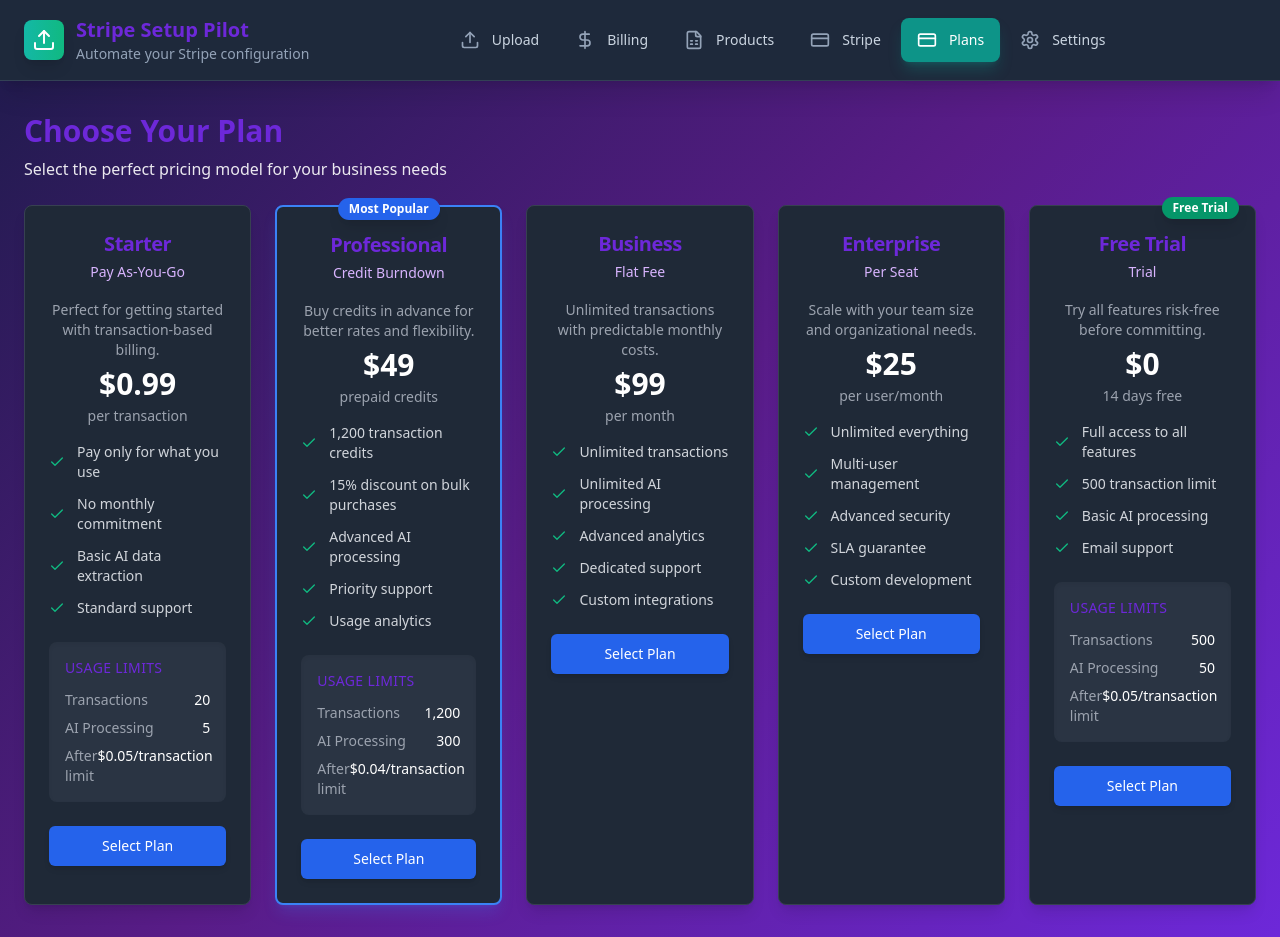
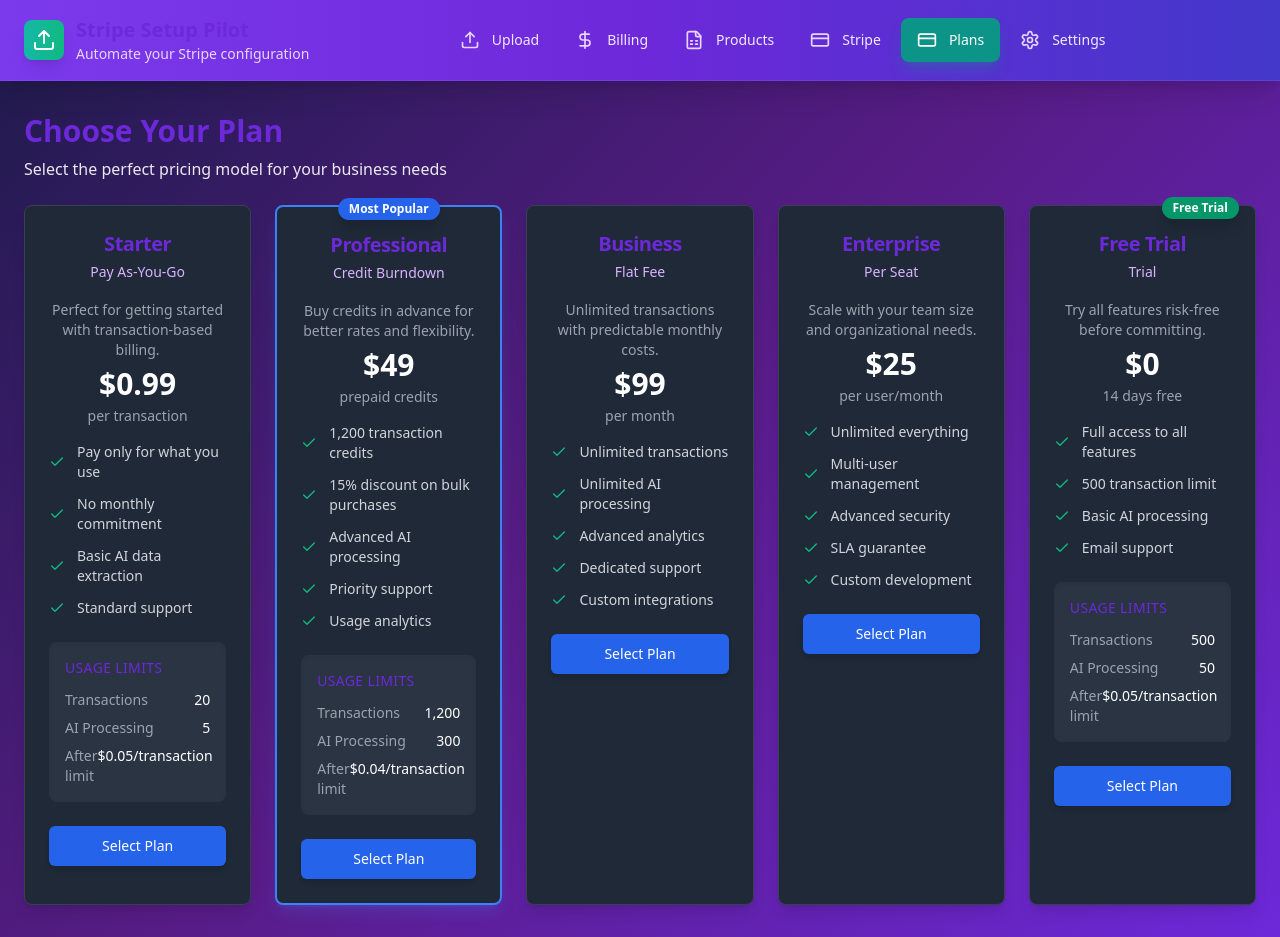
Before and after one commit to seriousCoding/stripe-setup-wizard, a React (Vite) app: page /pricing in a window 1280 px wide. Built offline with nearby package versions, Linux system fonts and the light colour scheme.

Commit message:
Fix: Top navigation purple gradient
Updated the top navigation bar to use a purple gradient background.

```diff
--- a/src/components/TopNavigation.tsx
+++ b/src/components/TopNavigation.tsx
@@ -18,7 +18,7 @@ const TopNavigation = () => {
   ];
 
   return (
-    <div className="bg-slate-800 border-b border-slate-700 shadow-xl z-50 relative">
+    <div className="bg-gradient-to-r from-purple-600 via-purple-700 to-indigo-700 border-b border-purple-500/30 shadow-xl z-50 relative">
       <div className="container mx-auto px-6 py-4">
         <div className="flex items-center justify-between">
           {/* Logo and Brand */}
@@ -30,7 +30,7 @@ const TopNavigation = () => {
               <h1 className="text-xl font-bold text-white">
                 Stripe Setup Pilot
               </h1>
-              <p className="text-sm text-slate-400">Automate your Stripe configuration</p>
+              <p className="text-sm text-purple-200">Automate your Stripe configuration</p>
             </div>
           </div>
 
@@ -38,13 +38,13 @@ const TopNavigation = () => {
           <div className="hidden md:flex items-center space-x-1">
             {navItems.map((item) => (
               <Link key={item.href} to={item.href}>
-                <div className={`flex items-center space-x-3 px-4 py-3 rounded-lg transition-all duration-200 hover:bg-slate-700 group ${
+                <div className={`flex items-center space-x-3 px-4 py-3 rounded-lg transition-all duration-200 hover:bg-purple-600/50 group ${
                   location.pathname === item.href
                     ? 'bg-teal-600 text-white shadow-lg shadow-teal-600/30'
-                    : 'text-slate-300 hover:text-white'
+                    : 'text-purple-100 hover:text-white'
                 }`}>
                   <item.icon className={`h-5 w-5 transition-transform duration-200 group-hover:scale-110 ${
-                    location.pathname === item.href ? 'text-white' : 'text-slate-400'
+                    location.pathname === item.href ? 'text-white' : 'text-purple-200'
                   }`} />
                   <span className="text-sm font-medium">
                     {item.label}
```
